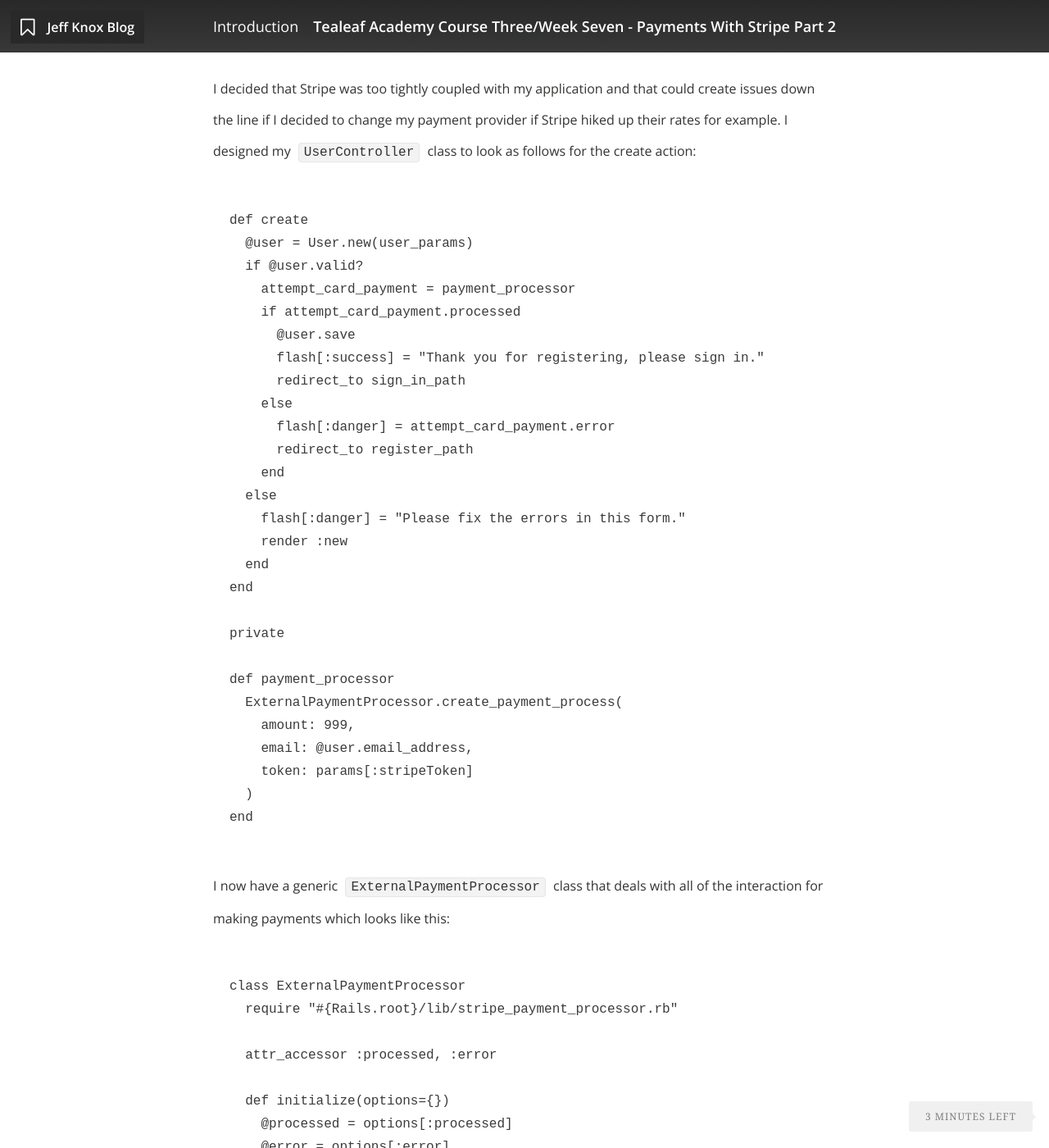
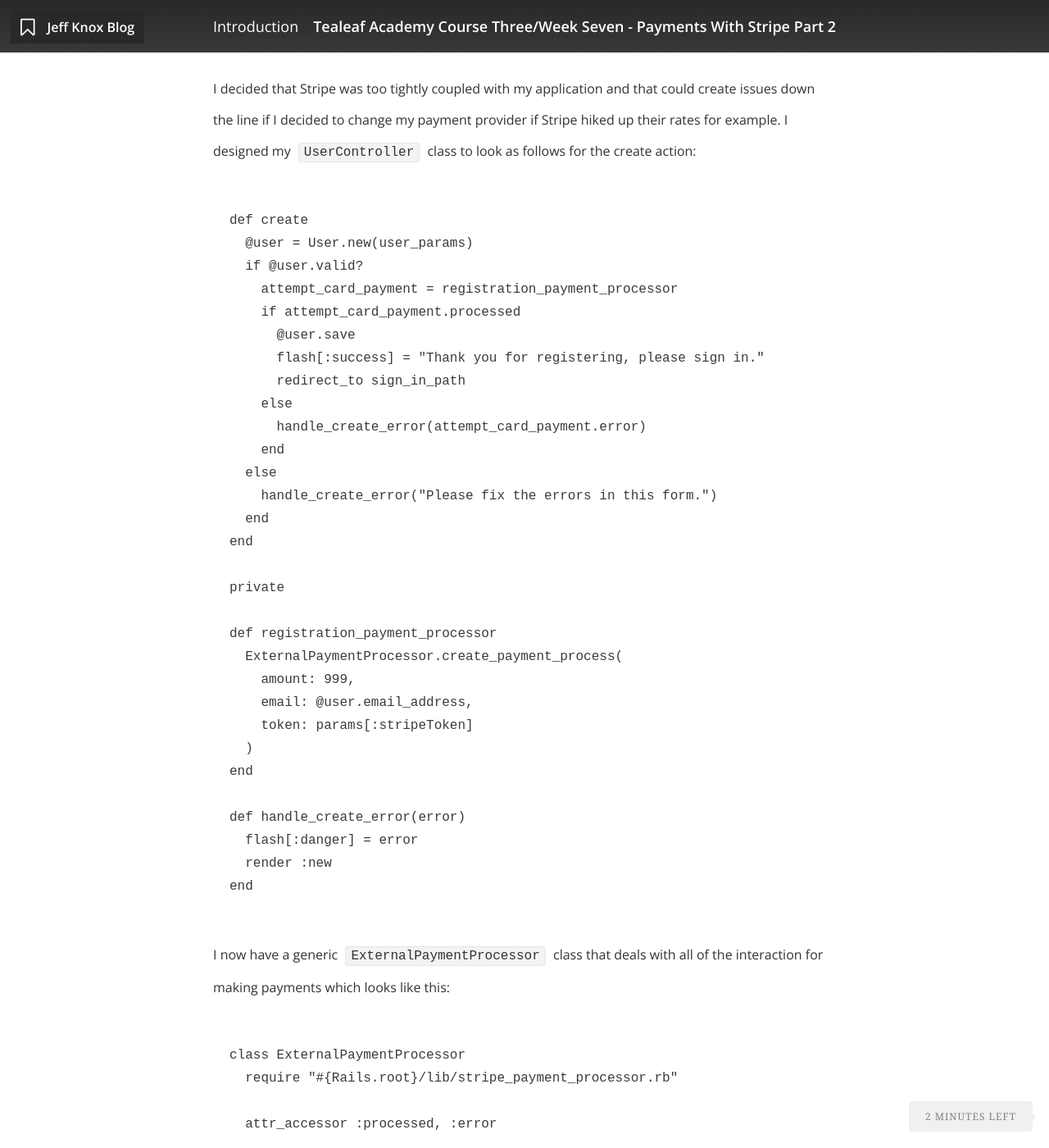
Before and after one commit to knoxjeffrey/knoxjeffrey.github.io, a Jekyll site: the page built from _posts/2015-04-01-course-three-week-seven-payments-with-stripe-part-2.markdown, in a window 1280 px wide and 1400 px high, scrolled down 441 px. Shown: the whole window at 82% size. Built offline with Jekyll 4.4.1, drawn with Linux system fonts in a browser that asks for light colours; nearby versions of some CDN libraries; some of the changed text lies outside the part shown.

Commit message:
updates to week 7 course posts

````diff
--- a/_posts/2015-04-01-course-three-week-seven-payments-with-stripe-part-2.markdown
+++ b/_posts/2015-04-01-course-three-week-seven-payments-with-stripe-part-2.markdown
@@ -19,29 +19,32 @@
     def create
       @user = User.new(user_params)
       if @user.valid?
-        attempt_card_payment = payment_processor
+        attempt_card_payment = registration_payment_processor
         if attempt_card_payment.processed
           @user.save
           flash[:success] = "Thank you for registering, please sign in."
           redirect_to sign_in_path
         else
-          flash[:danger] = attempt_card_payment.error
-          redirect_to register_path
+          handle_create_error(attempt_card_payment.error)
         end
       else
-        flash[:danger] = "Please fix the errors in this form."
-        render :new
+        handle_create_error("Please fix the errors in this form.")
       end
     end
 
     private
 
-    def payment_processor
+    def registration_payment_processor
       ExternalPaymentProcessor.create_payment_process(
         amount: 999,
         email: @user.email_address,
         token: params[:stripeToken]
       )
+    end
+
+    def handle_create_error(error)
+      flash[:danger] = error
+      render :new
     end
 
 I now have a generic ```ExternalPaymentProcessor``` class that deals with all of the interaction for making payments which looks like this:
@@ -51,17 +54,17 @@
 
       attr_accessor :processed, :error
 
-      def initialize(options={})
-        @processed = options[:processed]
-        @error = options[:error]
-      end
-
       def self.create_payment_process(options={})
         response = payment_processor.new(options).process_card
         response == true ? new(processed: response) : new(error: response)
       end
 
       private
+
+      def initialize(options={})
+        @processed = options[:processed]
+        @error = options[:error]
+      end
 
       def self.payment_processor
         StripePaymentProcessor
````
Also changed, not shown: _posts/2015-04-02-course-three-week-seven-payments-with-stripe-part-3-testing.markdown (+13 -10 lines), _posts/2015-04-03-course-three-week-seven-mocks-and-stubs.markdown (+8 -5 lines).
